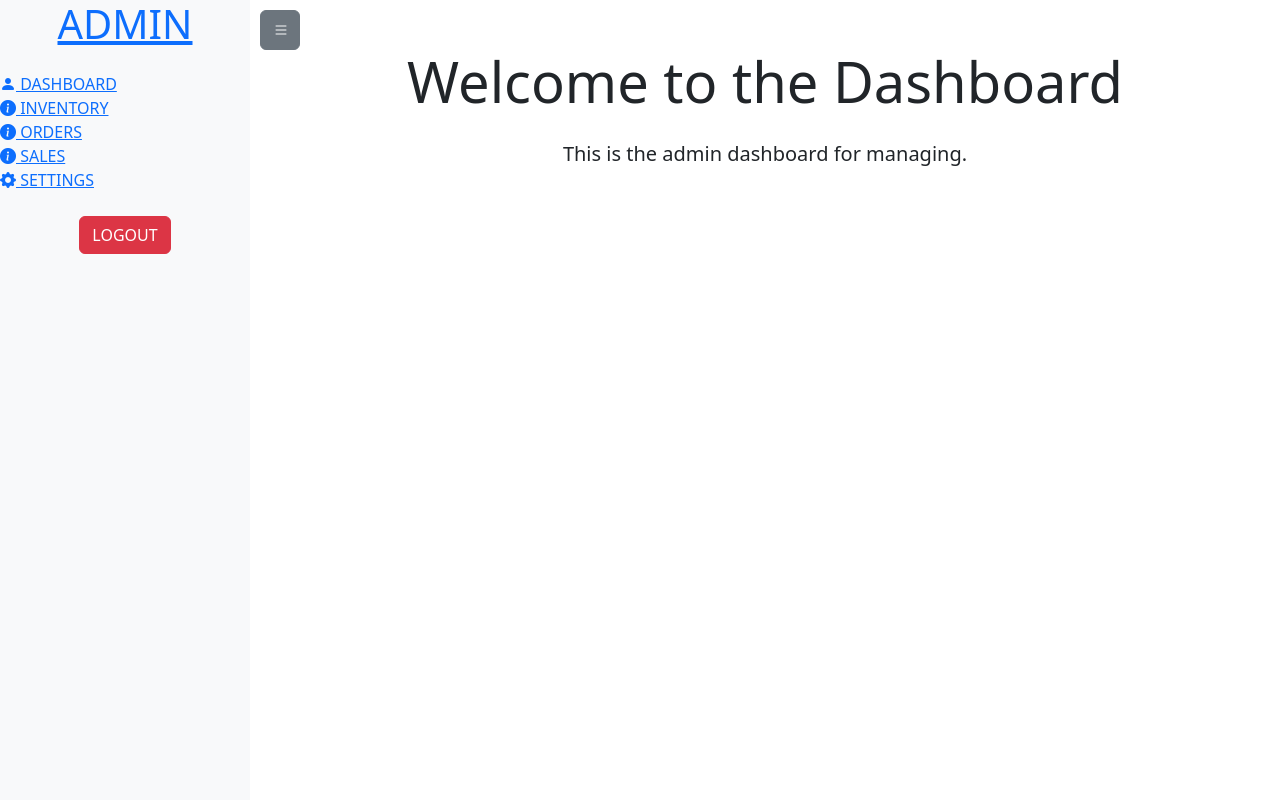
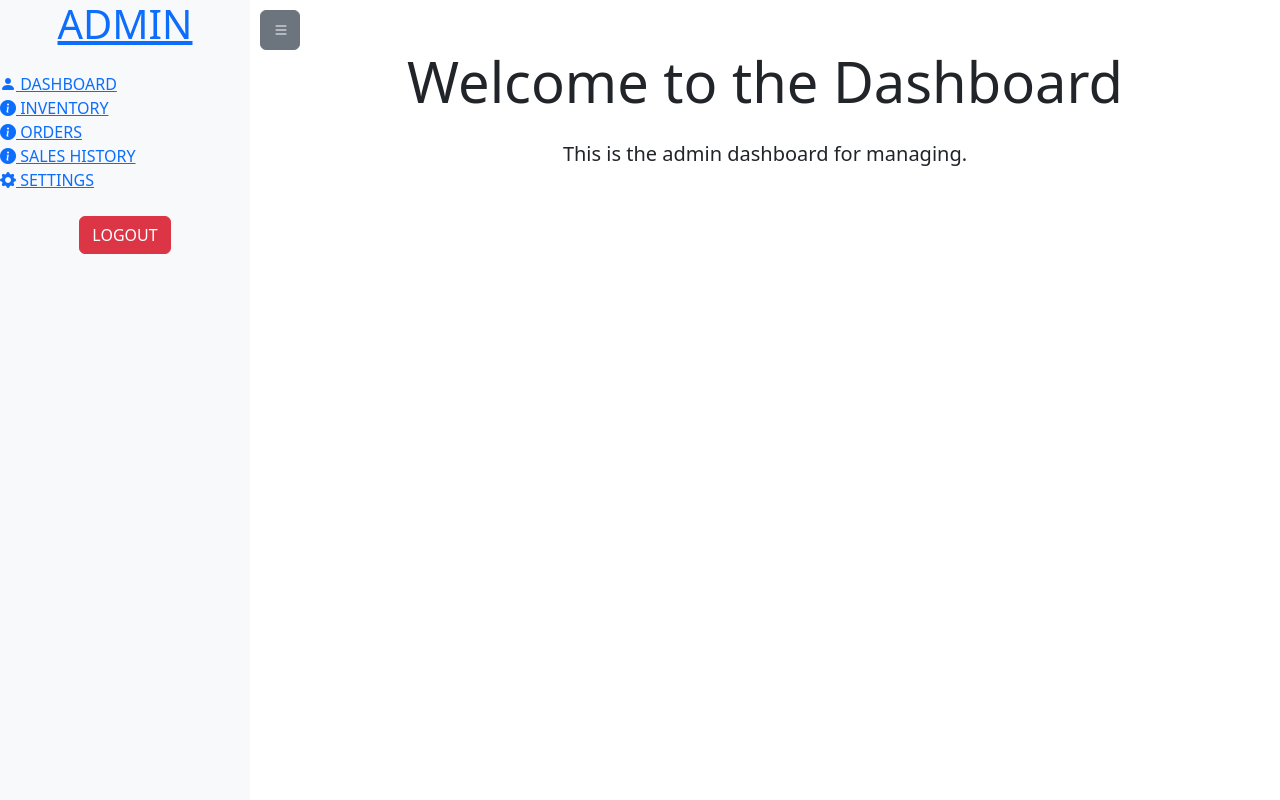
Before and after one commit to Kaelx/Reservation-EVSU, a PHP site: page /admin/pages/index.php in a window 1280 px wide. Run offline with PHP 8.4, Linux system fonts and the light colour scheme; the visitor is signed in with stand-in values (Sample User, id 1); some libraries are stand-ins or nearby versions.

Commit message:
Update sales link in navigation

```diff
--- a/admin/pages/partials/nav.php
+++ b/admin/pages/partials/nav.php
@@ -16,7 +16,7 @@
             <a href="#"><i class="bi bi-info-circle-fill mr-3"></i> ORDERS</a>
         </li>
         <li>
-            <a href="#"><i class="bi bi-info-circle-fill mr-3"></i> SALES</a>
+            <a href="#"><i class="bi bi-info-circle-fill mr-3"></i> SALES HISTORY</a>
         </li>
         <li>
             <a href="#"><i class="bi bi-gear-fill mr-3"></i> SETTINGS</a>
```
